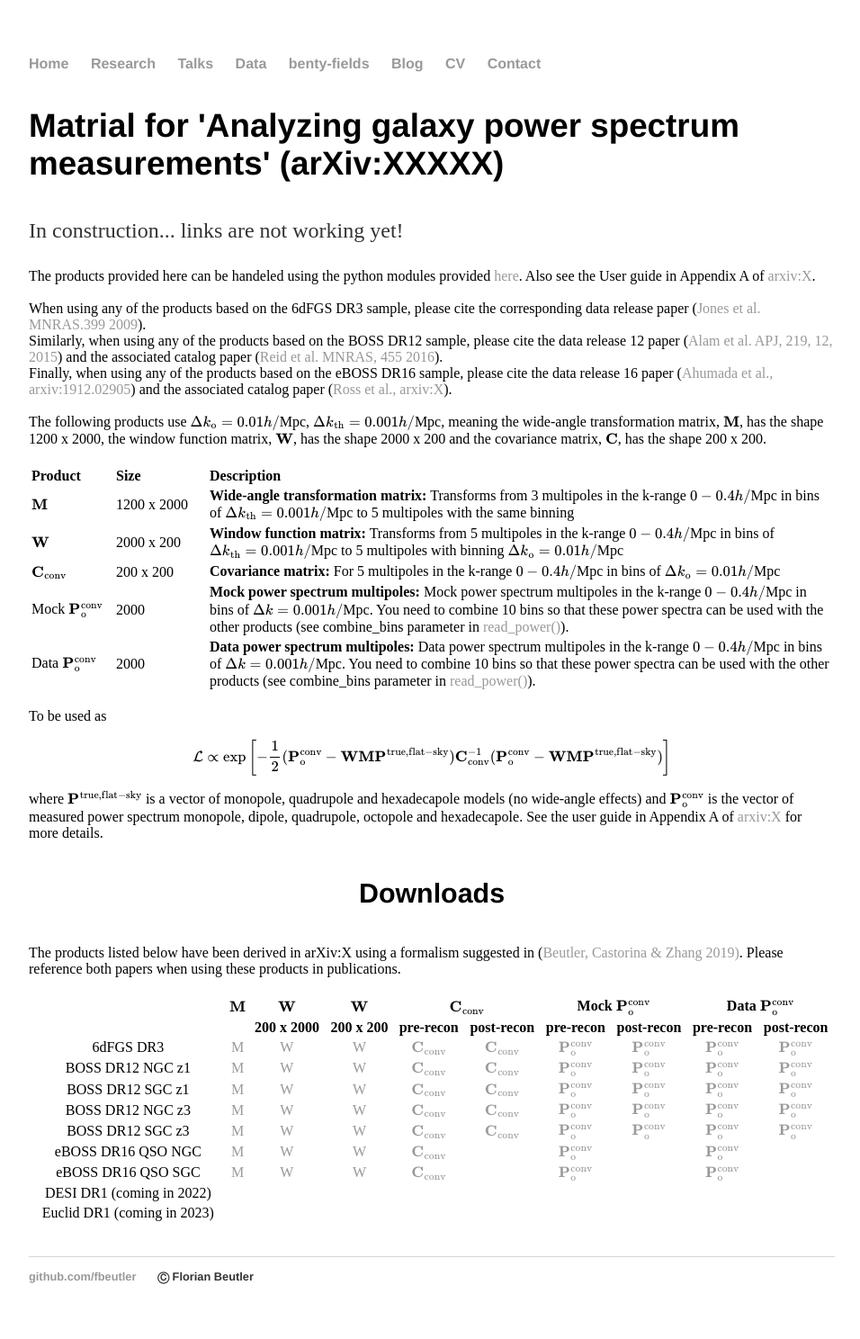
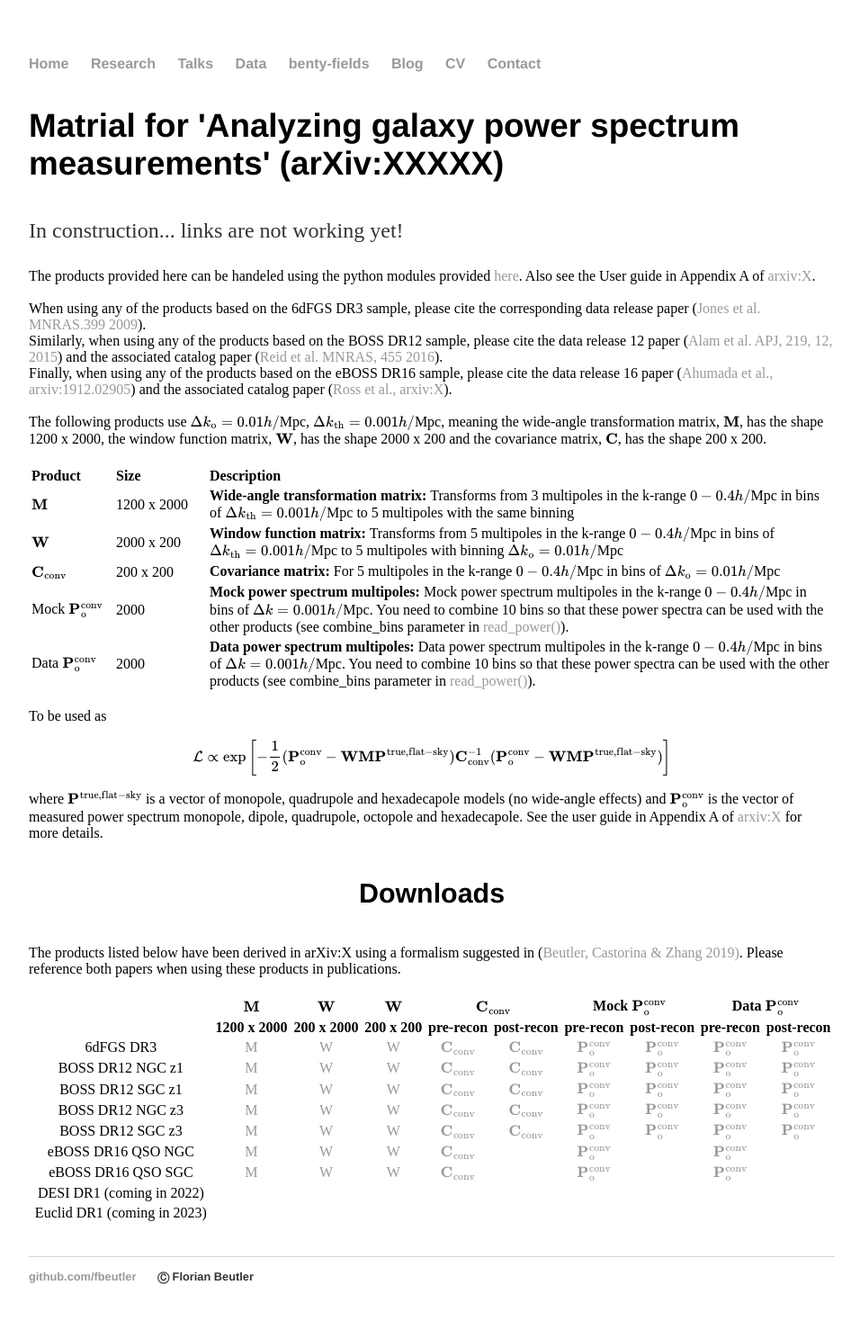
Before and after one commit to fbeutler/fbeutler.github.io, a Jekyll site: the page built from hub/deconv_paper.html, in a window 1280 px wide. Shown: the whole page at 90% size, without its empty margins (160-1116 px from the left). Built offline with Jekyll 4.4.1, drawn with Linux system fonts in a browser that asks for light colours.

Commit message:
Update deconv_paper.html

```diff
--- a/hub/deconv_paper.html
+++ b/hub/deconv_paper.html
@@ -97,7 +97,7 @@ Finally, when using any of the products based on the eBOSS DR16 sample, please c
   </tr>
   <tr style="text-align: center">
     <th></th>
-    <th></th>
+    <th>1200 x 2000</th>
     <th>200 x 2000</th>
     <th>200 x 200</th>
     <th>pre-recon</th>
```
